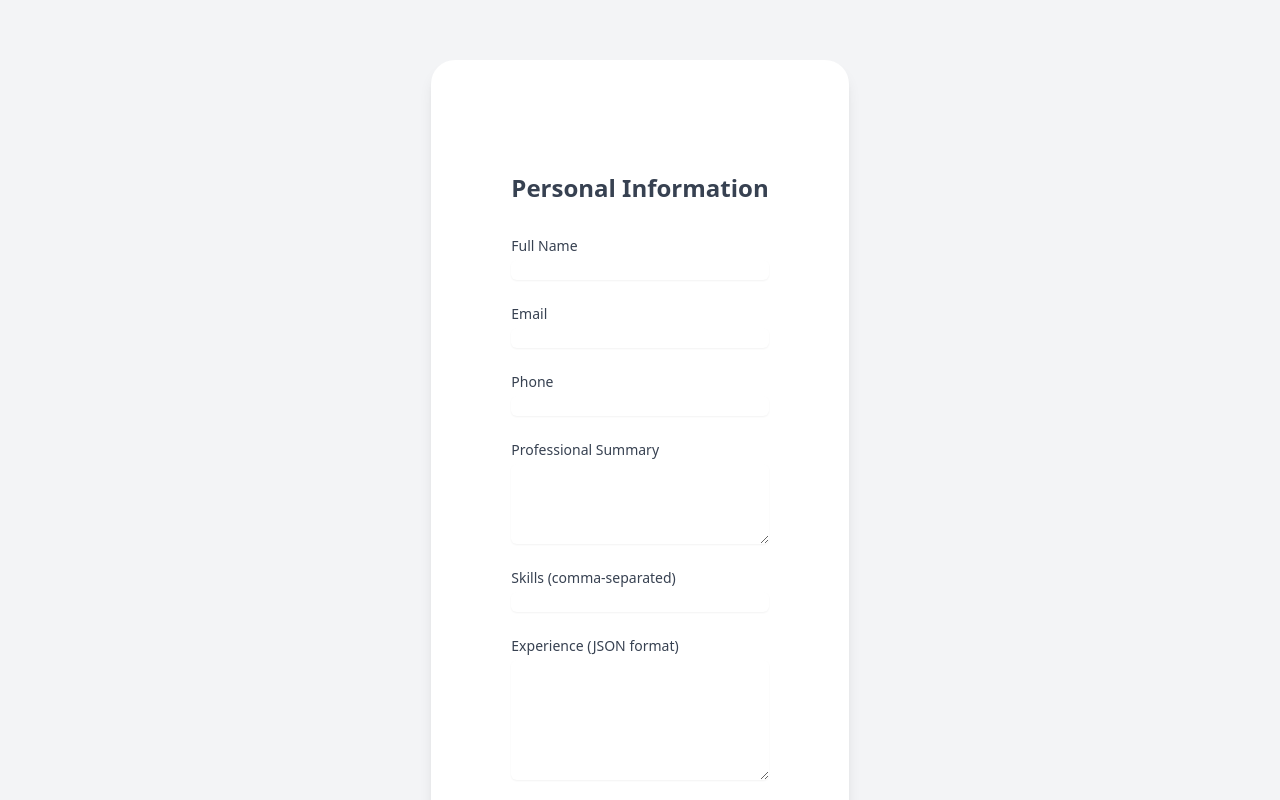
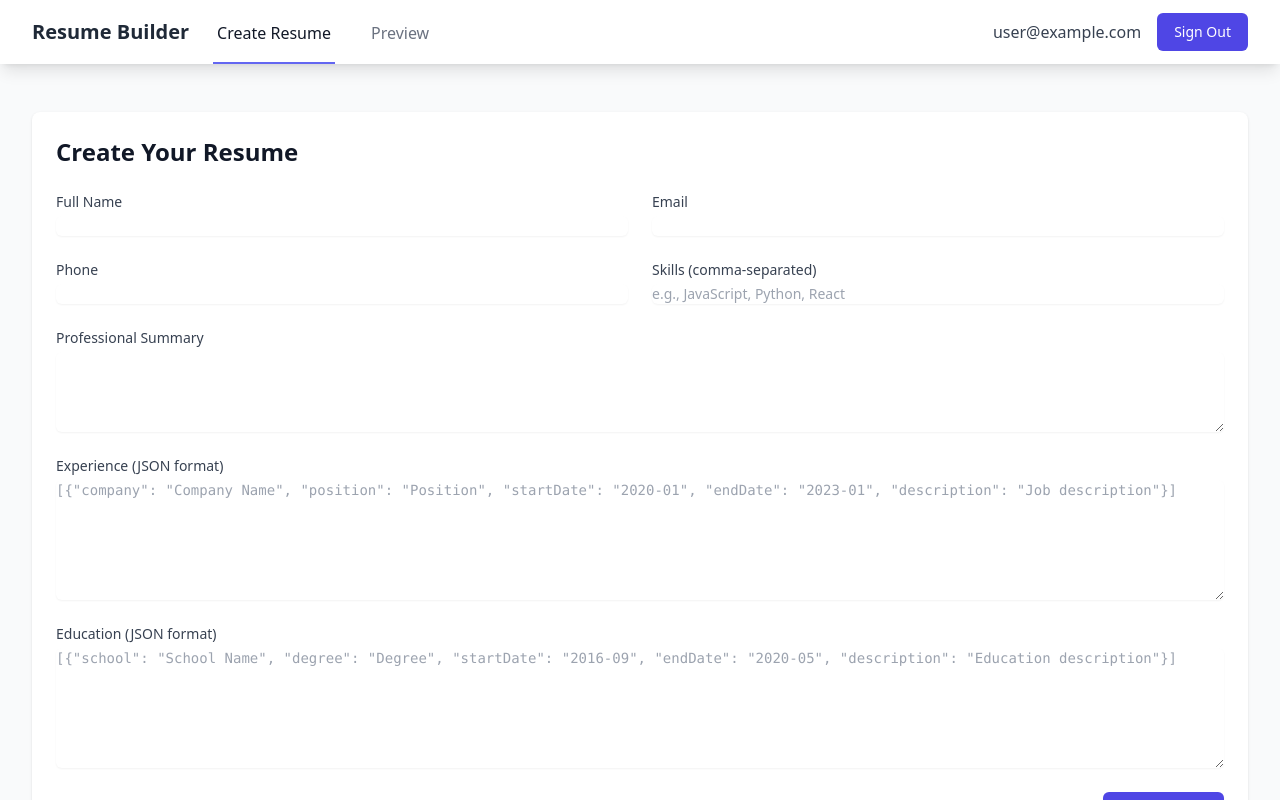
Before and after one commit to RahimjonovBoburjon/AI-Resume-Builder, a Vue app: page /resume-form in a window 1280 px wide. Shown: the top 800 px of the page. Built offline with nearby package versions, Linux system fonts and the light colour scheme; no server answers; sample sign-in values are in the browser's storage.

Commit message:
Add Navbar and Change Design

```diff
--- /dev/null
+++ b/src/components/Navbar.vue
@@ -0,0 +1,158 @@
+<template>
+  <nav class="bg-white shadow-lg">
+    <div class="max-w-7xl mx-auto px-4 sm:px-6 lg:px-8">
+      <div class="flex justify-between h-16">
+        <div class="flex">
+          <div class="flex-shrink-0 flex items-center">
+            <router-link to="/" class="text-xl font-bold text-gray-800">
+              Resume Builder
+            </router-link>
+          </div>
+          <div class="hidden sm:ml-6 sm:flex sm:space-x-8">
+            <router-link
+              to="/resume-form"
+              class="inline-flex items-center px-1 pt-1 border-b-2"
+              :class="[
+                $route.path === '/resume-form'
+                  ? 'border-indigo-500 text-gray-900'
+                  : 'border-transparent text-gray-500 hover:border-gray-300 hover:text-gray-700'
+              ]"
+            >
+              Create Resume
+            </router-link>
+            <router-link
+              to="/resume-preview"
+              class="inline-flex items-center px-1 pt-1 border-b-2"
+              :class="[
+                $route.path === '/resume-preview'
+                  ? 'border-indigo-500 text-gray-900'
+                  : 'border-transparent text-gray-500 hover:border-gray-300 hover:text-gray-700'
+              ]"
+            >
+              Preview
+            </router-link>
+          </div>
+        </div>
+        <div class="hidden sm:ml-6 sm:flex sm:items-center">
+          <div class="ml-3 relative">
+            <div class="flex items-center space-x-4">
+              <span class="text-gray-700">{{ userEmail }}</span>
+              <button
+                @click="handleSignOut"
+                class="inline-flex items-center px-4 py-2 border border-transparent text-sm font-medium rounded-md text-white bg-indigo-600 hover:bg-indigo-700 focus:outline-none focus:ring-2 focus:ring-offset-2 focus:ring-indigo-500"
+              >
+                Sign Out
+              </button>
+            </div>
+          </div>
+        </div>
+        <div class="-mr-2 flex items-center sm:hidden">
+          <button
+            @click="mobileMenuOpen = !mobileMenuOpen"
+            class="inline-flex items-center justify-center p-2 rounded-md text-gray-400 hover:text-gray-500 hover:bg-gray-100 focus:outline-none focus:ring-2 focus:ring-inset focus:ring-indigo-500"
+          >
+            <span class="sr-only">Open main menu</span>
+            <svg
+              class="h-6 w-6"
+              xmlns="http://www.w3.org/2000/svg"
+              fill="none"
+              viewBox="0 0 24 24"
+              stroke="currentColor"
+            >
+              <path
+                v-if="!mobileMenuOpen"
+                stroke-linecap="round"
+                stroke-linejoin="round"
+                stroke-width="2"
+                d="M4 6h16M4 12h16M4 18h16"
+              />
+              <path
+                v-else
+                stroke-linecap="round"
+                stroke-linejoin="round"
+                stroke-width="2"
+                d="M6 18L18 6M6 6l12 12"
+              />
+            </svg>
+          </button>
+        </div>
+      </div>
+    </div>
+
+    <!-- Mobile menu -->
+    <div
+      v-show="mobileMenuOpen"
+      class="sm:hidden"
+    >
+      <div class="pt-2 pb-3 space-y-1">
+        <router-link
+          to="/resume-form"
+          class="block pl-3 pr-4 py-2 border-l-4 text-base font-medium"
+          :class="[
+            $route.path === '/resume-form'
+              ? 'bg-indigo-50 border-indigo-500 text-indigo-700'
+              : 'border-transparent text-gray-500 hover:bg-gray-50 hover:border-gray-300 hover:text-gray-700'
+          ]"
+        >
+          Create Resume
+        </router-link>
+        <router-link
+          to="/resume-preview"
+          class="block pl-3 pr-4 py-2 border-l-4 text-base font-medium"
+          :class="[
+            $route.path === '/resume-preview'
+              ? 'bg-indigo-50 border-indigo-500 text-indigo-700'
+              : 'border-transparent text-gray-500 hover:bg-gray-50 hover:border-gray-300 hover:text-gray-700'
+          ]"
+        >
+          Preview
+        </router-link>
+        <div class="pt-4 pb-3 border-t border-gray-200">
+          <div class="flex items-center px-4">
+            <div class="flex-shrink-0">
+              <div class="h-10 w-10 rounded-full bg-indigo-100 flex items-center justify-center">
+                <span class="text-indigo-600 font-medium">{{ userEmail[0].toUpperCase() }}</span>
+              </div>
+            </div>
+            <div class="ml-3">
+              <div class="text-base font-medium text-gray-800">{{ userEmail }}</div>
+            </div>
+          </div>
+          <div class="mt-3 space-y-1">
+            <button
+              @click="handleSignOut"
+              class="block w-full text-left px-4 py-2 text-base font-medium text-gray-500 hover:text-gray-800 hover:bg-gray-100"
+            >
+              Sign Out
+            </button>
+          </div>
+        </div>
+      </div>
+    </div>
+  </nav>
+</template>
+
+<script setup>
+import { ref, computed } from 'vue';
+import { useRouter } from 'vue-router';
+import { auth } from '../firebase/firebase';
+import { signOut } from 'firebase/auth';
+import { useToast } from '../composables/useToast';
+
+const router = useRouter();
+const { success, error } = useToast();
+const mobileMenuOpen = ref(false);
+
+const userEmail = computed(() => auth.currentUser?.email || '');
+
+const handleSignOut = async () => {
+  try {
+    await signOut(auth);
+    success('Signed out successfully');
+    router.push('/auth');
+  } catch (err) {
+    console.error('Sign out error:', err);
+    error('Error signing out');
+  }
+};
+</script>
--- a/src/views/ResumeForm.vue
+++ b/src/views/ResumeForm.vue
@@ -1,100 +1,99 @@
 <template>
-  <div class="min-h-screen bg-gray-100 py-6 flex flex-col justify-center sm:py-12">
-    <div class="relative py-3 sm:max-w-xl sm:mx-auto">
-      <div class="relative px-4 py-10 bg-white shadow-lg sm:rounded-3xl sm:p-20">
-        <div class="max-w-md mx-auto">
-          <div class="divide-y divide-gray-200">
-            <div class="py-8 text-base leading-6 space-y-4 text-gray-700 sm:text-lg sm:leading-7">
-              <h2 class="text-2xl font-bold mb-8">Personal Information</h2>
+  <div class="min-h-screen bg-gray-50">
+    <Navbar />
+    <div class="max-w-7xl mx-auto py-6 sm:px-6 lg:px-8">
+      <div class="px-4 py-6 sm:px-0">
+        <div class="bg-white shadow rounded-lg p-6">
+          <h1 class="text-2xl font-bold text-gray-900 mb-6">Create Your Resume</h1>
           <form @submit.prevent="handleSubmit" class="space-y-6">
+            <div class="grid grid-cols-1 gap-6 sm:grid-cols-2">
               <div>
-                  <label class="block text-sm font-medium text-gray-700">Full Name</label>
+                <label for="fullName" class="block text-sm font-medium text-gray-700">Full Name</label>
                 <input
+                  type="text"
+                  id="fullName"
                   v-model="formData.fullName"
+                  class="mt-1 block w-full rounded-md border-gray-300 shadow-sm focus:border-indigo-500 focus:ring-indigo-500 sm:text-sm"
+                  required
+                />
+              </div>
+              <div>
+                <label for="email" class="block text-sm font-medium text-gray-700">Email</label>
+                <input
+                  type="email"
+                  id="email"
+                  v-model="formData.email"
+                  class="mt-1 block w-full rounded-md border-gray-300 shadow-sm focus:border-indigo-500 focus:ring-indigo-500 sm:text-sm"
+                  required
+                />
+              </div>
+              <div>
+                <label for="phone" class="block text-sm font-medium text-gray-700">Phone</label>
+                <input
+                  type="tel"
+                  id="phone"
+                  v-model="formData.phone"
+                  class="mt-1 block w-full rounded-md border-gray-300 shadow-sm focus:border-indigo-500 focus:ring-indigo-500 sm:text-sm"
+                  required
+                />
+              </div>
+              <div>
+                <label for="skills" class="block text-sm font-medium text-gray-700">Skills (comma-separated)</label>
+                <input
                   type="text"
+                  id="skills"
+                  v-model="formData.skills"
+                  class="mt-1 block w-full rounded-md border-gray-300 shadow-sm focus:border-indigo-500 focus:ring-indigo-500 sm:text-sm"
+                  placeholder="e.g., JavaScript, Python, React"
                   required
-                    class="mt-1 block w-full rounded-md border-gray-300 shadow-sm focus:border-indigo-500 focus:ring-indigo-500 sm:text-sm"
                 />
+              </div>
             </div>
 
             <div>
-                  <label class="block text-sm font-medium text-gray-700">Email</label>
-                  <input
-                    v-model="formData.email"
-                    type="email"
-                    required
-                    class="mt-1 block w-full rounded-md border-gray-300 shadow-sm focus:border-indigo-500 focus:ring-indigo-500 sm:text-sm"
-                  />
-                </div>
-
-                <div>
-                  <label class="block text-sm font-medium text-gray-700">Phone</label>
-                  <input
-                    v-model="formData.phone"
-                    type="tel"
-                    required
-                    class="mt-1 block w-full rounded-md border-gray-300 shadow-sm focus:border-indigo-500 focus:ring-indigo-500 sm:text-sm"
-                  />
-                </div>
-
-                <div>
-                  <label class="block text-sm font-medium text-gray-700">Professional Summary</label>
+              <label for="summary" class="block text-sm font-medium text-gray-700">Professional Summary</label>
               <textarea
+                id="summary"
                 v-model="formData.summary"
                 rows="4"
+                class="mt-1 block w-full rounded-md border-gray-300 shadow-sm focus:border-indigo-500 focus:ring-indigo-500 sm:text-sm"
                 required
-                    class="mt-1 block w-full rounded-md border-gray-300 shadow-sm focus:border-indigo-500 focus:ring-indigo-500 sm:text-sm"
               ></textarea>
             </div>
 
             <div>
-                  <label class="block text-sm font-medium text-gray-700">Skills (comma-separated)</label>
-                  <input
-                    v-model="formData.skills"
-                    type="text"
-                    required
-                    class="mt-1 block w-full rounded-md border-gray-300 shadow-sm focus:border-indigo-500 focus:ring-indigo-500 sm:text-sm"
-                  />
-                </div>
-
-                <div>
-                  <label class="block text-sm font-medium text-gray-700">Experience (JSON format)</label>
+              <label for="experience" class="block text-sm font-medium text-gray-700">Experience (JSON format)</label>
               <textarea
+                id="experience"
                 v-model="formData.experience"
                 rows="6"
+                class="mt-1 block w-full rounded-md border-gray-300 shadow-sm focus:border-indigo-500 focus:ring-indigo-500 sm:text-sm font-mono"
+                placeholder='[{"company": "Company Name", "position": "Position", "startDate": "2020-01", "endDate": "2023-01", "description": "Job description"}]'
                 required
-                    class="mt-1 block w-full rounded-md border-gray-300 shadow-sm focus:border-indigo-500 focus:ring-indigo-500 sm:text-sm"
               ></textarea>
             </div>
 
             <div>
-                  <label class="block text-sm font-medium text-gray-700">Education (JSON format)</label>
+              <label for="education" class="block text-sm font-medium text-gray-700">Education (JSON format)</label>
               <textarea
+                id="education"
                 v-model="formData.education"
                 rows="6"
+                class="mt-1 block w-full rounded-md border-gray-300 shadow-sm focus:border-indigo-500 focus:ring-indigo-500 sm:text-sm font-mono"
+                placeholder='[{"school": "School Name", "degree": "Degree", "startDate": "2016-09", "endDate": "2020-05", "description": "Education description"}]'
                 required
-                    class="mt-1 block w-full rounded-md border-gray-300 shadow-sm focus:border-indigo-500 focus:ring-indigo-500 sm:text-sm"
               ></textarea>
             </div>
 
-                <div class="flex justify-between">
-                  <button
-                    type="button"
-                    @click="$router.push('/dashboard')"
-                    class="px-4 py-2 border border-gray-300 rounded-md shadow-sm text-sm font-medium text-gray-700 bg-white hover:bg-gray-50 focus:outline-none focus:ring-2 focus:ring-offset-2 focus:ring-indigo-500"
-                  >
-                    Cancel
-                  </button>
+            <div class="flex justify-end">
               <button
                 type="submit"
-                    class="px-4 py-2 border border-transparent rounded-md shadow-sm text-sm font-medium text-white bg-indigo-600 hover:bg-indigo-700 focus:outline-none focus:ring-2 focus:ring-offset-2 focus:ring-indigo-500"
+                class="inline-flex justify-center py-2 px-4 border border-transparent shadow-sm text-sm font-medium rounded-md text-white bg-indigo-600 hover:bg-indigo-700 focus:outline-none focus:ring-2 focus:ring-offset-2 focus:ring-indigo-500"
               >
-                    Generate Resume
+                Save Resume
               </button>
             </div>
           </form>
-            </div>
-          </div>
         </div>
       </div>
     </div>
@@ -104,10 +103,10 @@
 <script setup>
 import { ref } from 'vue';
 import { useRouter } from 'vue-router';
-import { db } from '../firebase/firebase';
 import { collection, addDoc } from 'firebase/firestore';
-import { auth } from '../firebase/firebase';
+import { auth, db } from '../firebase/firebase';
 import { useToast } from '../composables/useToast';
+import Navbar from '../components/Navbar.vue';
 
 const router = useRouter();
 const { success, error } = useToast();
@@ -156,8 +155,8 @@ const handleSubmit = async () => {
     console.log('Resume saved with ID:', docRef.id);
     success('Resume saved successfully!');
     router.push('/resume-preview');
-  } catch (error) {
-    console.error('Error saving resume:', error);
+  } catch (err) {
+    console.error('Error saving resume:', err);
     error('Error saving resume. Please check your input format.');
   }
 };
--- a/src/views/ResumePreview.vue
+++ b/src/views/ResumePreview.vue
@@ -1,8 +1,19 @@
 <template>
-  <div class="min-h-screen bg-gray-100 py-6 flex flex-col justify-center sm:py-12">
-    <div class="relative py-3 sm:max-w-4xl sm:mx-auto">
-      <div class="relative px-4 py-10 bg-white shadow-lg sm:rounded-3xl sm:p-20">
-        <div class="max-w-3xl mx-auto">
+  <div class="min-h-screen bg-gray-50">
+    <Navbar />
+    <div class="max-w-7xl mx-auto py-6 sm:px-6 lg:px-8">
+      <div class="px-4 py-6 sm:px-0">
+        <div class="bg-white shadow rounded-lg p-6">
+          <div class="flex justify-between items-center mb-6">
+            <h1 class="text-2xl font-bold text-gray-900">Resume Preview</h1>
+            <button
+              @click="downloadPDF"
+              class="inline-flex items-center px-4 py-2 border border-transparent text-sm font-medium rounded-md text-white bg-indigo-600 hover:bg-indigo-700 focus:outline-none focus:ring-2 focus:ring-offset-2 focus:ring-indigo-500"
+            >
+              Download PDF
+            </button>
+          </div>
+          <div ref="resumeContent" class="prose max-w-none">
             <div class="divide-y divide-gray-200">
               <div class="py-8 text-base leading-6 space-y-4 text-gray-700 sm:text-lg sm:leading-7">
                 <div class="flex justify-between items-center mb-8">
@@ -63,6 +74,7 @@
         </div>
       </div>
     </div>
+  </div>
 </template>
 
 <script setup>
@@ -72,6 +84,7 @@ import { db } from '../firebase/firebase';
 import { collection, query, where, orderBy, limit, getDocs } from 'firebase/firestore';
 import { auth } from '../firebase/firebase';
 import html2pdf from 'html2pdf.js';
+import Navbar from '../components/Navbar.vue';
 
 const router = useRouter();
 const resumeData = ref({
```
Lines whose indentation alone changed are shown as unchanged.
